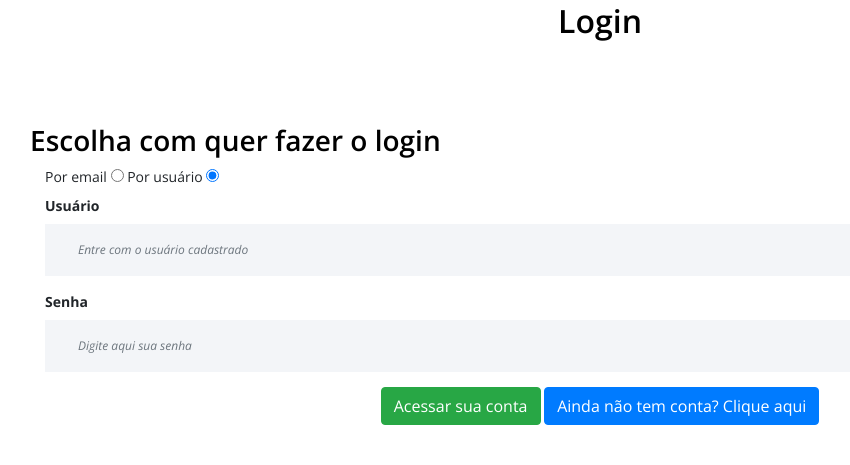
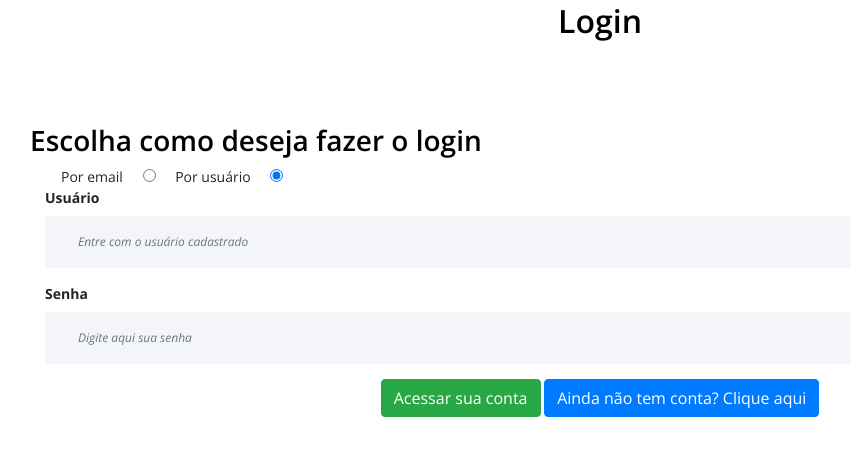
Before and after one commit to MaercioMamedes/django-alura, a Django app: page /users/login in a window 1280 px wide. Shown: the part 195-660 px from the top of the page, without its empty margins (40-890 px from the left). Run offline with Django 3.2, Linux system fonts and the light colour scheme; some libraries are stand-ins or nearby versions.

Commit message:
scripts JS in login Page

```diff
--- a/aluraReceita/static/css/site2.css
+++ b/aluraReceita/static/css/site2.css
@@ -5,3 +5,7 @@
     border-radius: 10px;
     box-shadow: 0px 0px 4px 0px black;
 }
+
+#selector-login label{
+    margin: auto 16px;
+}
--- a/static/css/site2.css
+++ b/static/css/site2.css
@@ -1,5 +1,7 @@
 .single-best-receipe-area img {
     height: 200px;
-    width: 200px;
+    width: 300px;
     margin: auto;
+    border-radius: 10px;
+    box-shadow: 0px 0px 4px 0px black;
 }
--- a/templates/appUsers/login.html
+++ b/templates/appUsers/login.html
@@ -20,20 +20,20 @@
                         {% csrf_token %}
 
                         <div class="row">
-                            <h3>Escolha com quer fazer o login</h3>
-                            <div class="col-12 col-lg-12">
+                            <h3>Escolha como deseja fazer o login</h3>
+                            <div id="selector-login" class="col-12 col-lg-12">
 
                                 <label for="email">Por email</label>
-                                <input type="radio" name="type_login"id="email" value="email">
+                                <input type="radio" name="type_login"id="email" value="email" onclick="toEmail()">
 
                                 <label for="username">Por usuário</label>
-                                <input type="radio" name="type_login" id="username" value="username" checked>
+                                <input type="radio" name="type_login" id="username" value="username" onclick="toUserName()" checked>
                             </div>
                         </div>
 
                         <div class="row">
                             <div class="col-12 col-lg-12">
-                            <label for="user_login"><b>Usuário</b></label>
+                            <label  for="user_login"><b id="label-login">Usuário</b></label>
                                 <input type="text" id="user_login" class="form-control" name="user_login" placeholder="Entre com o usuário cadastrado">
                             </div>
                                 <div class="col-12 col-lg-12">
--- a/templates/templateBase.html
+++ b/templates/templateBase.html
@@ -173,6 +173,8 @@
     <script src="{% static 'js/plugins/plugins.js' %}"></script>
     <!-- Active js -->
     <script src="{% static 'js/active.js' %}"></script>
+    <!-- Scripts Site js -->
+    <script src="{% static 'js/scriptsSite.js' %}"></script>
 </body>
 
 </html>
```
Also changed, not shown: aluraReceita/static/js/scriptsSite.js (added, +15 -0 lines), static/js/scriptsSite.js (added, +7 -0 lines).
